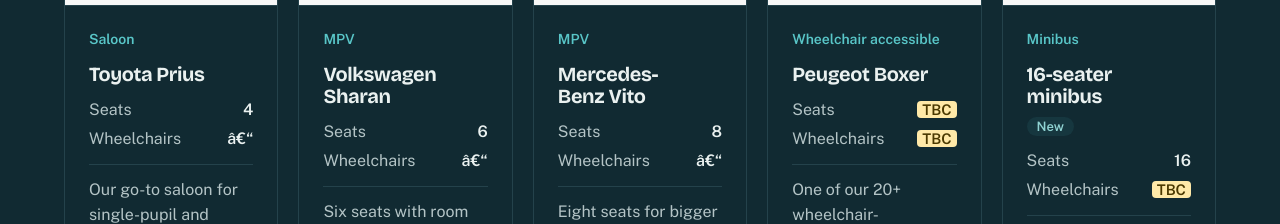
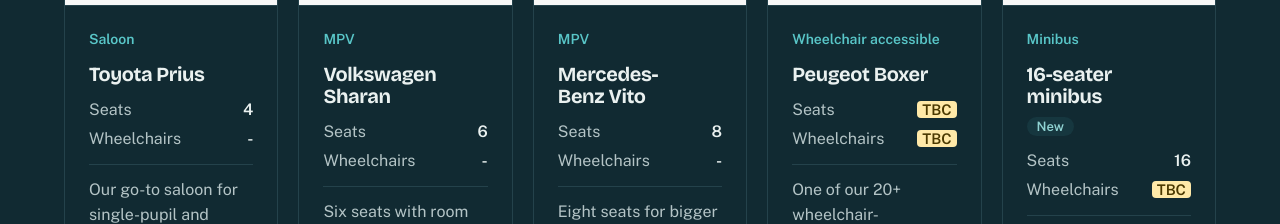
Before and after one commit to sanjeevbalmaninfotech/schoolexpress, a Next.js app: page /about in a window 1280 px wide. Shown: the part 3540-3764 px from the top of the page. Built offline with nearby package versions, Linux system fonts and the light colour scheme.

Commit message:
FIX-  wheelchair issue

```diff
--- a/app/about/page.tsx
+++ b/app/about/page.tsx
@@ -541,7 +541,7 @@ export default function Page() {
                     <dt>Seats</dt>
                     <dd>4</dd>
                     <dt>Wheelchairs</dt>
-                    <dd>â€“</dd>
+                    <dd>-</dd>
                   </dl>
                   <p>Our go-to saloon for single-pupil and small-group runs</p>
                 </div>
@@ -563,7 +563,7 @@ export default function Page() {
                     <dt>Seats</dt>
                     <dd>6</dd>
                     <dt>Wheelchairs</dt>
-                    <dd>â€“</dd>
+                    <dd>-</dd>
                   </dl>
                   <p>Six seats with room for school bags and kit</p>
                 </div>
@@ -585,7 +585,7 @@ export default function Page() {
                     <dt>Seats</dt>
                     <dd>8</dd>
                     <dt>Wheelchairs</dt>
-                    <dd>â€“</dd>
+                    <dd>-</dd>
                   </dl>
                   <p>Eight seats for bigger shared routes and family groups</p>
                 </div>
--- a/app/page.tsx
+++ b/app/page.tsx
@@ -350,7 +350,7 @@ export default function Page() {
                     <dt>Seats</dt>
                     <dd>4</dd>
                     <dt>Wheelchairs</dt>
-                    <dd>–</dd>
+                    <dd>-</dd>
                   </dl>
                   <p>Quiet, low-emission everyday journeys</p>
                 </div>
@@ -372,7 +372,7 @@ export default function Page() {
                     <dt>Seats</dt>
                     <dd>6</dd>
                     <dt>Wheelchairs</dt>
-                    <dd>–</dd>
+                    <dd>-</dd>
                   </dl>
                   <p>Shared routes for siblings and small groups</p>
                 </div>
@@ -394,7 +394,7 @@ export default function Page() {
                     <dt>Seats</dt>
                     <dd>8</dd>
                     <dt>Wheelchairs</dt>
-                    <dd>–</dd>
+                    <dd>-</dd>
                   </dl>
                   <p>Larger groups and shared routes in comfort</p>
                 </div>
```
Lines whose indentation alone changed are shown as unchanged.
